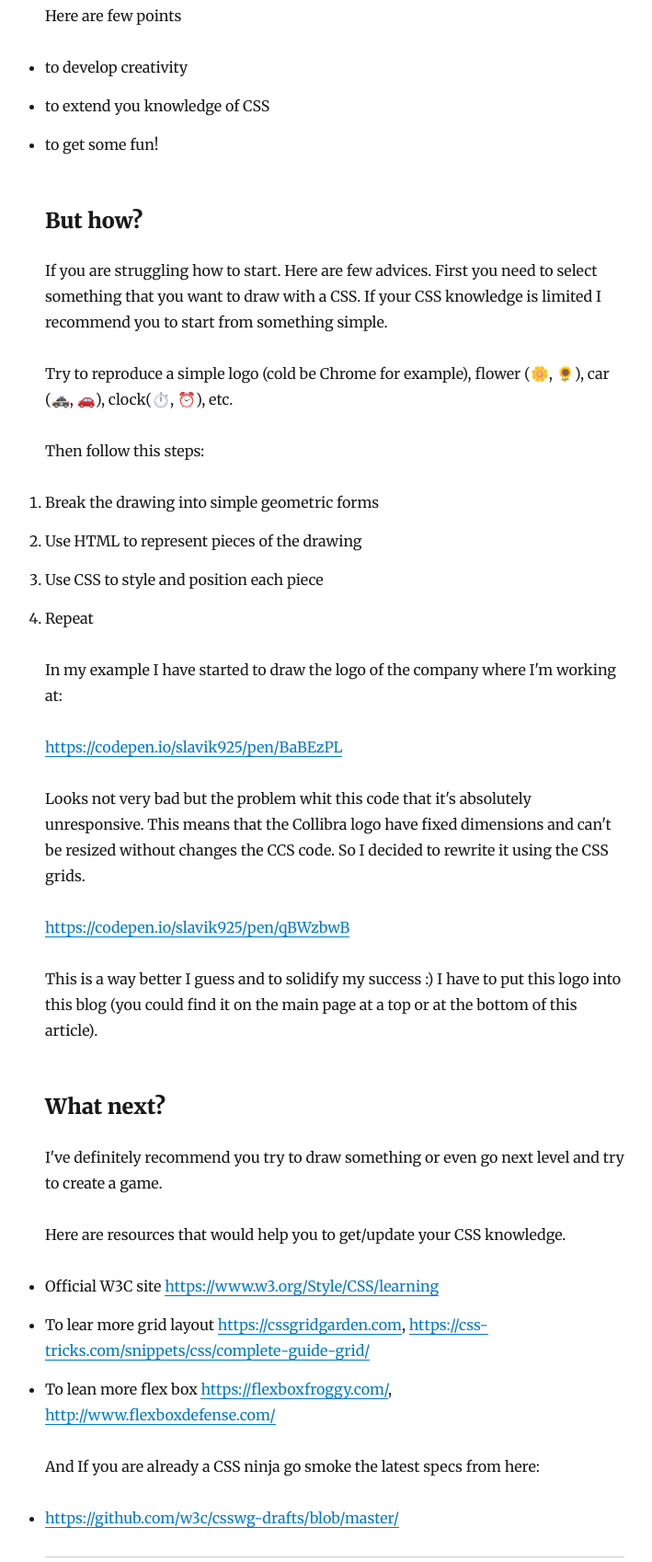
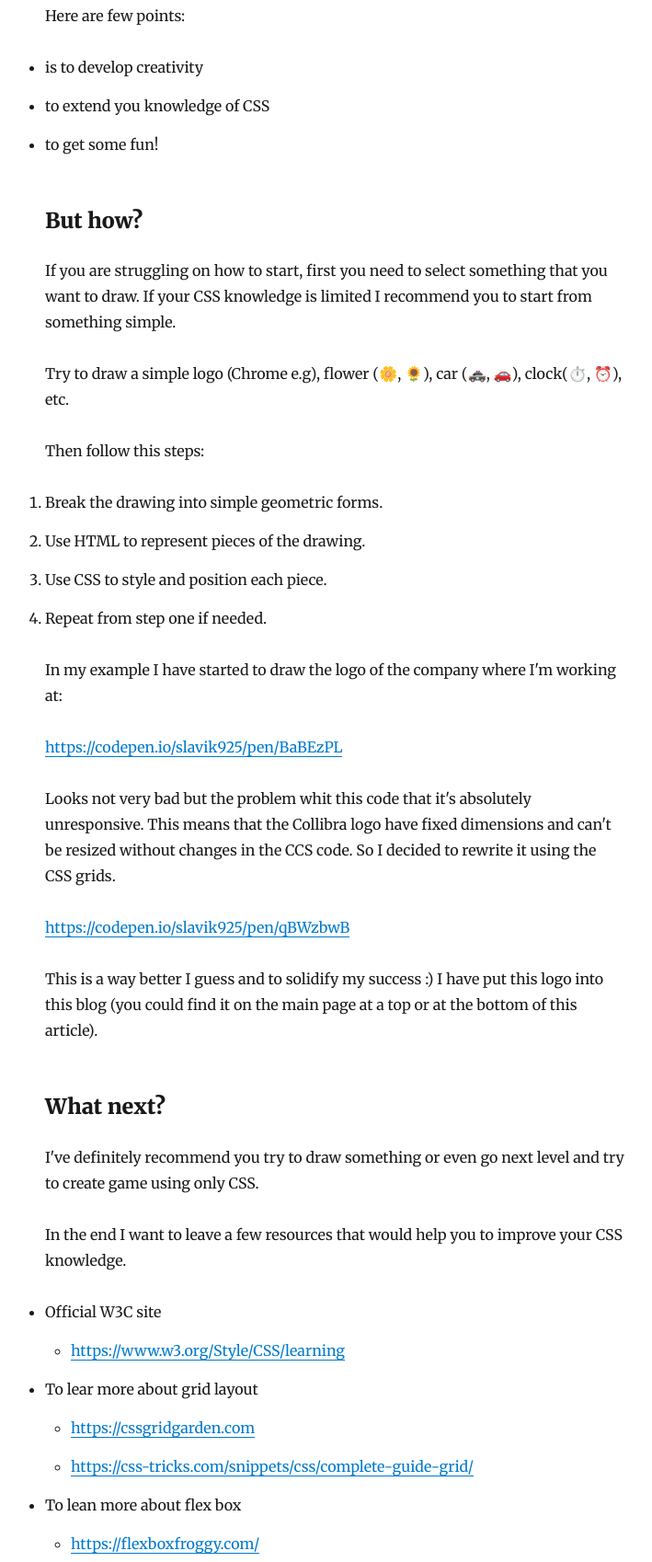
Before and after one commit to slavik925/outofmemory, a Gatsby site: page /drawing-in-css/ in a window 1280 px wide. Shown: the part 1102-2800 px from the top of the page at 92% size, without its empty margins (276-985 px from the left). Built offline with nearby package versions, Linux system fonts and the light colour scheme; Gatsby itself is replaced by a stand-in of ours; some packages are replaced by stand-ins of ours.

Commit message:
CSS Drawings remarks

```diff
--- a/content/blog/drawing-in-css/index.md
+++ b/content/blog/drawing-in-css/index.md
@@ -13,11 +13,11 @@ The main idea is to bring more attention to CSS drawing capabilities, get some f
 
 You can familiarize with one of her projects written just for fun called [Dinokiki](http://dinokiki.com) (be careful with the sound).
 
-And look into this nice Peppa Pig created completely with CSS:
+And just look into this nice Peppa Pig created only with the CSS:
 
 https://codepen.io/marcindotka/pen/GrrKYE
 
-But the most inspiring for me was this game written completely in HTML/CSS with zero JS! More over the game contains a simple logic to handle clicks on the cards and tracking whether you won or not.
+But the most inspiring for me was this Planets game written only using HTML/CSS features with no Java Script at all! More over the game handle clicks on the cards and even has a simple logic to track whether you win or not.
 
 https://codepen.io/giuliacardieri/pen/XYOZom
 
@@ -26,43 +26,51 @@ Looks awesome right?
 But how do you manage clicks and respond to an events without JS? The code and technic is pretty clever - just to use styled check box. When it checked - show one state otherwise another.
 
 ### But why?
-Here are few points
-* to develop creativity
+Here are few points:
+* is to develop creativity
 * to extend you knowledge of CSS
 * to get some fun!
 
 ### But how?
 
-If you are struggling how to start. Here are few advices.
-First you need to select something that you want to draw with a CSS. If your CSS knowledge is limited I recommend you to start from something simple.
+If you are struggling on how to start, first you need to select something that you want to draw.
+If your CSS knowledge is limited I recommend you to start from something simple.
 
-Try to reproduce a simple logo (cold be Chrome for example), flower (🌼, 🌻), car (🚓, 🚗), clock(⏱️, ⏰), etc.
+Try to draw a simple logo (Chrome e.g), flower (🌼, 🌻), car (🚓, 🚗), clock(⏱️, ⏰), etc.
 
 Then follow this steps:
 
-1. Break the drawing into simple geometric forms
-2. Use HTML to represent pieces of the drawing
-3. Use CSS to style and position each piece
-4. Repeat
+1. Break the drawing into simple geometric forms.
+2. Use HTML to represent pieces of the drawing.
+3. Use CSS to style and position each piece.
+4. Repeat from step one if needed.
 
 In my example I have started to draw the logo of the company where I'm working at:
 
 https://codepen.io/slavik925/pen/BaBEzPL
 
-Looks not very bad but the problem whit this code that it's absolutely unresponsive. This means that the Collibra logo have fixed dimensions and can't be resized without changes the CCS code. So I decided to rewrite it using the CSS grids.
+Looks not very bad but the problem whit this code that it's absolutely unresponsive. This means that the Collibra logo have fixed dimensions and can't be resized without changes in the CCS code. So I decided to rewrite it using the CSS grids.
 
 https://codepen.io/slavik925/pen/qBWzbwB
 
-This is a way better I guess and to solidify my success :) I have to put this logo into this blog (you could find it on the main page at a top or at the bottom of this article).
+This is a way better I guess and to solidify my success :) I have put this logo into this blog (you could find it on the main page at a top or at the bottom of this article).
+
 ### What next?
 
-I've definitely recommend you try to draw something or even go next level and try to create a game.
+I've definitely recommend you try to draw something or even go next level and try to create game using only CSS.
 
-Here are resources that would help you to get/update your CSS knowledge.
+In the end I want to leave a few resources that would help you to improve your CSS knowledge.
 
-* Official W3C site https://www.w3.org/Style/CSS/learning
-* To lear more grid layout https://cssgridgarden.com, https://css-tricks.com/snippets/css/complete-guide-grid/
-* To lean more flex box https://flexboxfroggy.com/, http://www.flexboxdefense.com/
+* Official W3C site
+  * https://www.w3.org/Style/CSS/learning
+* To lear more about grid layout
+  * https://cssgridgarden.com
+  * https://css-tricks.com/snippets/css/complete-guide-grid/
+* To lean more about flex box
+  * https://flexboxfroggy.com/
+  * http://www.flexboxdefense.com/
 
-And If you are already a CSS ninja go smoke the latest specs from here:
-* https://github.com/w3c/csswg-drafts/blob/master/
+As a good inspiration resource I recommend you [codepen.io](https://codepen.io) where you could find a lot of good examples or even subscribe on their weekly newsletter https://codepen.io/spark/. It will bring you a lot of fresh and interesting works every week.
+
+If you are already a CSS ninja you could go and check the latest CSS specs:
+* https://github.com/w3c/csswg-drafts
```
